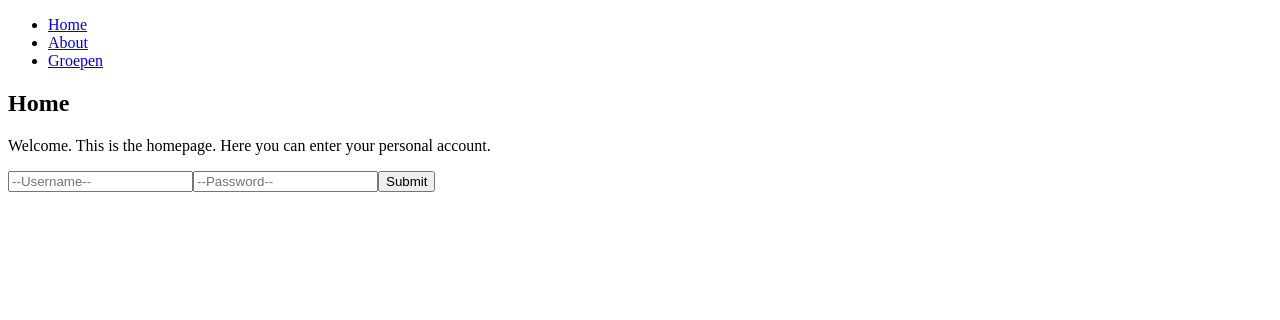
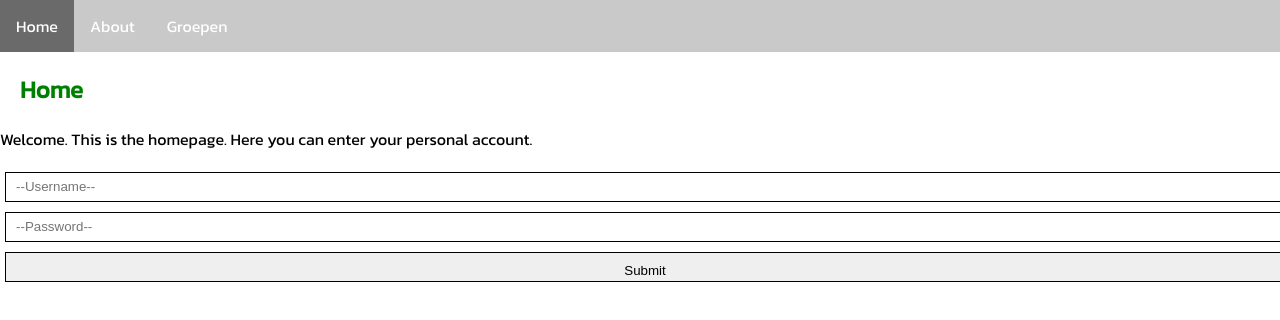
Before and after one commit to VanLeeuwenTim/kostenDeler, a React (Create React App) app: page / in a window 1280 px wide. Shown: the top 320 px of the page. Built offline with nearby package versions, Linux system fonts and the light colour scheme.

Commit message:
added styling

```diff
--- a/public/index.html
+++ b/public/index.html
@@ -6,6 +6,10 @@
     <meta name="viewport" content="width=device-width, initial-scale=1" />
 
     <title>kostenDeler</title>
+    <link
+      href="https://fonts.googleapis.com/css?family=Kanit&display=swap"
+      rel="stylesheet"
+    />
   </head>
   <body>
     <div id="root"></div>
--- /dev/null
+++ b/src/App.css
@@ -0,0 +1,73 @@
+body {
+  margin: 0;
+  font-family: "Kanit", sans-serif;
+}
+/* * {
+  border: 1px dotted green;
+} */
+
+h2 {
+  padding-left: 20px;
+  color: green;
+}
+
+th {
+  text-align: left;
+}
+
+tbody tr:hover {
+  background-color: #f5f5f5;
+}
+
+#balance-overview th,
+#balance-overview td {
+  border-bottom: 1px solid #ddd;
+  text-align: left;
+}
+
+ul {
+  list-style-type: none;
+  margin: 0;
+  padding: 0;
+  overflow: hidden;
+  background-color: rgb(201, 201, 201);
+}
+
+li {
+  float: left;
+}
+
+li a {
+  display: block;
+  color: white;
+  text-align: center;
+  padding: 14px 16px;
+  text-decoration: none;
+}
+
+/* Change the link color to #111 (black) on hover */
+li a:hover {
+  background-color: rgb(107, 106, 106);
+}
+
+.active {
+  background-color: #4caf50;
+}
+
+#balance-overview,
+#input-container {
+  box-sizing: border-box;
+  width: 50%;
+  padding: 1%;
+}
+#balance-overview {
+  float: right;
+}
+#input-container {
+  float: left;
+}
+
+#expenses-overview {
+  width: 100%;
+  display: inline-block;
+}
--- a/src/App.js
+++ b/src/App.js
@@ -11,6 +11,7 @@ import Home from "./Home";
 import About from "./About";
 import Container from "./Container";
 import Familie from "./Familie";
+import "./App.css";
 
 export default function App() {
   return (
--- a/src/BalanceOverview.js
+++ b/src/BalanceOverview.js
@@ -1,4 +1,4 @@
-import React from 'react';
+import React from "react";
 //import BalanceItems from './BalanceItems';
 
 const BalanceOverview = props => {
@@ -29,9 +29,9 @@ const BalanceOverview = props => {
   });
 
   return (
-		<div>
+    <div id="balance-overview">
       <h2>BalanceOverview:</h2>
-			<table style={{ width: '100%' }}>
+      <table style={{ width: "100%" }}>
         <thead>
           <tr className="table-header">
             <th className="table-row__item">Username:</th>
--- a/src/Container.js
+++ b/src/Container.js
@@ -1,8 +1,8 @@
-import React, { Component } from 'react';
-import Data from './Database';
-import BalanceOverview from './BalanceOverview';
-import ExpensesOverview from './ExpensesOverview';
-import Input from './Input';
+import React, { Component } from "react";
+import Data from "./Database";
+import BalanceOverview from "./BalanceOverview";
+import ExpensesOverview from "./ExpensesOverview";
+import Input from "./Input";
 
 class Container extends Component {
   constructor() {
@@ -43,7 +43,7 @@ class Container extends Component {
     });
   }
   sort() {
-		console.log('sortbutton clicked');
+    console.log("sortbutton clicked");
   }
 
   deleteItem(event) {
@@ -62,11 +62,11 @@ class Container extends Component {
   }
 
   render() {
-		console.log('dataBase', this.state.data);
+    console.log("dataBase", this.state.data);
     return (
       <div>
+        <Input onSubmitHandler={this.onSubmitHandler} />
         <BalanceOverview data={this.state.data} />
-				<Input onSubmitHandler={this.onSubmitHandler} />
         <ExpensesOverview
           data={this.state.data}
           sort={this.sort}
--- a/src/ExpensesOverview.js
+++ b/src/ExpensesOverview.js
@@ -1,4 +1,4 @@
-import React from 'react';
+import React from "react";
 
 const ExpensesOverview = props => {
   const expenseItems = props.data.map(item => (
@@ -18,9 +18,9 @@ const ExpensesOverview = props => {
   ));
 
   return (
-		<div>
+    <div id="expenses-overview">
       <h2>ExpensesOverview:</h2>
-			<table style={{ width: '100%' }}>
+      <table style={{ width: "100%" }}>
         <thead>
           <tr className="table-header">
             <th className="table-row__item">
--- /dev/null
+++ b/src/Input.css
@@ -0,0 +1,26 @@
+#input-container {
+  background-color: yellow;
+}
+
+[name="amount"] {
+  width: 70%;
+}
+
+form * {
+  width: 100%;
+  height: 30px;
+  padding: 10px;
+  margin: 5px;
+  box-sizing: border-box;
+  -moz-box-sizing: border-box;
+  -webkit-box-sizing: border-box;
+  border: solid 1px;
+}
+
+select {
+  width: 20%;
+}
+
+#input-form {
+  padding: 5%;
+}
--- a/src/Input.js
+++ b/src/Input.js
@@ -1,9 +1,11 @@
-import React from 'react';
+import React from "react";
+import "./Input.css";
 
 const Input = props => {
   return (
-		<div>
+    <div id="input-container">
       <h2>Input</h2>
+      <div id="input-form">
         <form onSubmit={props.onSubmitHandler}>
           <input name="paidBy" type="text" placeholder="--Paid by--" />
           <input name="amount" type="number" placeholder="--Amount--" />
@@ -19,6 +21,7 @@ const Input = props => {
           <input type="submit" value="Submit" />
         </form>
       </div>
+    </div>
   );
 };
 
```
Lines whose indentation alone changed are shown as unchanged.
